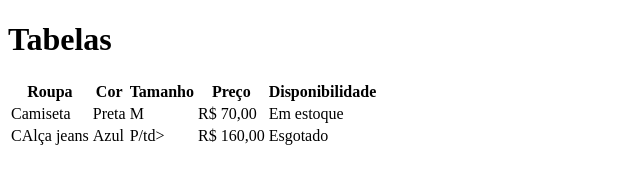
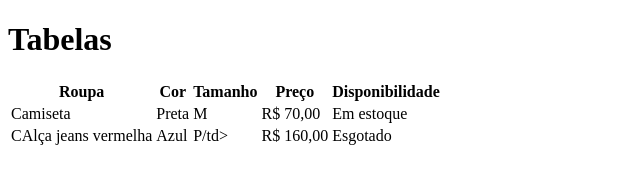
Before and after one commit to Gabriel-Lisboa-061/aula-tabela, a plain HTML site: page index.html in a window 1280 px wide. Shown: the whole page, without its empty margins (0-640 px from the left). Drawn offline with Linux system fonts and the light colour scheme.

Commit message:
trocado para calca jeans vermelha

```diff
--- a/index.html
+++ b/index.html
@@ -24,7 +24,7 @@
             <td>Em estoque</td>
         </tr>
         <tr>
-            <td>CAlça jeans</td>
+            <td>CAlça jeans vermelha</td>
             <td>Azul</td>
             <td>P/td>
             <td>R$ 160,00</td>
```
